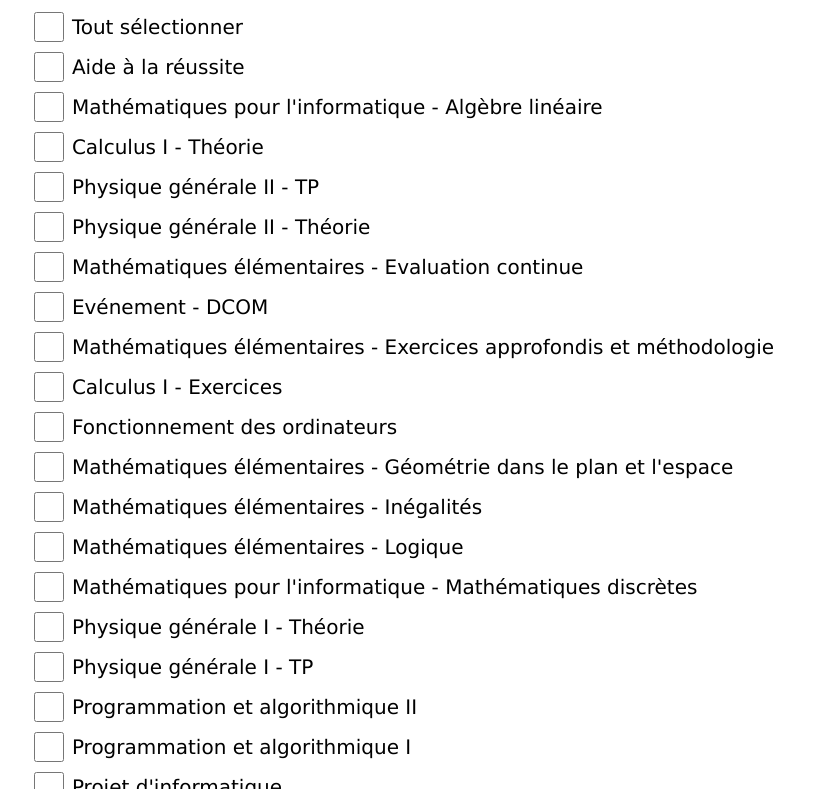
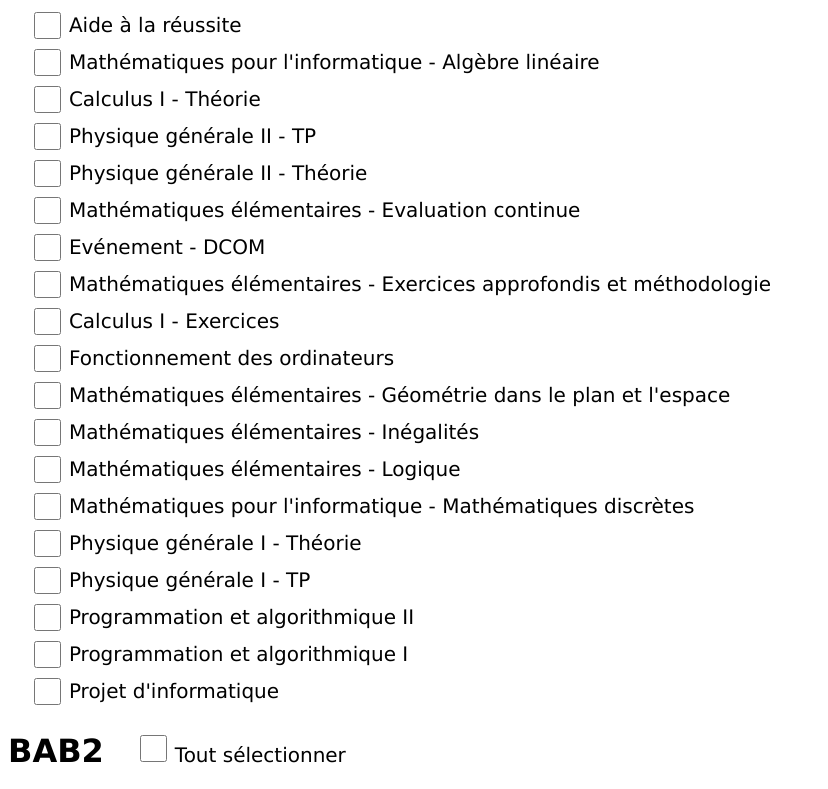
Before and after one commit to MokonaNico/NovaPlanning, a plain HTML site: page config.html in a window 1280 px wide. Shown: the part 138-927 px from the top of the page, without its empty margins (0-828 px from the left). Drawn offline with Linux system fonts and the light colour scheme.

Commit message:
clean up code

```diff
--- a/script/config.js
+++ b/script/config.js
@@ -11,70 +11,68 @@
 
 function parse_event(events){
 	for (const [cursus, courses] of Object.entries(events)) {
+		var title_box = document.createElement("div");
+		document.body.appendChild(title_box);
+
 		// Loop for each cursus
 		var title = document.createElement("h1");
 		title.innerHTML = cursus;
-		document.body.appendChild(title);
+		title_box.appendChild(title);
+
+		var checkall = createRowDiv(cursus,"Tout sélectionner",onCheckAll,"")
+		title_box.appendChild(checkall.children[0]);
+		title_box.appendChild(checkall.children[0]);
+
 
 		var table = document.createElement("table");
 		document.body.appendChild(table);
 
+		//var row = createRow(cursus,"Tout sélectionner",onCheckAll,"")
+		//table.appendChild(row);
+
+		for (const [course, ignore] of Object.entries(courses)) {
+			var row = createRow(cursus + "_" + course,course,onCheck,cursus)
+			table.appendChild(row);
+		}
+	}
+}
+
+function createRow(id,text,onclick,name){
+	var row = document.createElement("tr");
+
+	var checkbox_container = document.createElement("td");
+	row.appendChild(checkbox_container);
+
+	var div = createRowDiv(id,text,onclick,name);
+	checkbox_container.appendChild(div);
+
+	return row;
+}
+
+function createRowDiv(id,text,onclick,name){
 	var div = document.createElement("div");
 	div.className = "checkbox-line";
 
-		var row = document.createElement("tr");
-		var checkbox_container = document.createElement("td");
-		var checkall = document.createElement("input");
-		checkall.type = "checkbox";
-		checkall.id = cursus;
-		checkall.onclick = onCheckAll;
-
-		var check_stored = JSON.parse(localStorage.getItem(cursus));
-		if(check_stored == null){
-			localStorage.setItem(cursus, false);
-			check_stored = false;
-		}
-		checkall.checked = check_stored;
-
-		var label = document.createElement("label");
-		label.innerHTML = "Tout sélectionner";
-
-		div.appendChild(checkall);
-		div.appendChild(label);
-		checkbox_container.appendChild(div);
-		row.appendChild(checkbox_container);
-		table.appendChild(row);
-
-		for (const [course, ignore] of Object.entries(courses)) {
-			var div = document.createElement("div");
-			div.className = "checkbox-line";
-			var id = cursus + "_" + course;
-			var row = document.createElement("tr");
-			var checkbox_container = document.createElement("td");
 	var checkbox_input = document.createElement("input");
 	checkbox_input.id = id;
 	checkbox_input.type = "checkbox";
-			checkbox_input.onclick = onCheck;
-			checkbox_input.name = cursus;
+	checkbox_input.onclick = onclick;
+	checkbox_input.name = name;
+	div.appendChild(checkbox_input);
+
+	var label = document.createElement("label");
+	label.htmlFor  = id;
+	label.innerHTML = text;
+	div.appendChild(label);
 
 	var check_stored = JSON.parse(localStorage.getItem(id));
 	if(check_stored == null){
-				localStorage.setItem(id,false);
+		localStorage.setItem(id, false);
 		check_stored = false;
 	}
 	checkbox_input.checked = check_stored;
 
-			var label = document.createElement("label");
-			label.htmlFor  = id;
-			label.innerHTML = course;
-
-			div.appendChild(checkbox_input);
-			div.appendChild(label);
-			checkbox_container.appendChild(div);
-			row.appendChild(checkbox_container);
-			table.appendChild(row);
-		}
-	}
+	return div;
 }
 
 function onCheckAll(e) {
@@ -89,5 +87,4 @@ function onCheckAll(e) {
 
 function onCheck(e) {
 	localStorage.setItem(e.target.id,document.getElementById(e.target.id).checked);
-	console.log(document.getElementById(e.target.id).checked);
 }
--- a/style/config.css
+++ b/style/config.css
@@ -25,8 +25,8 @@ table {
 }
 
 input[type="checkbox"]{
-  width: 30px;
-  height: 30px;
+  width: 27px;
+  height: 27px;
 }
 
 label {
@@ -38,3 +38,8 @@ label {
 	display: flex;
 	align-items: center;
 }
+
+h1 {
+	display: inline-block;
+	padding: 0 1em 0 0;
+}
```
Lines whose indentation alone changed are shown as unchanged.
